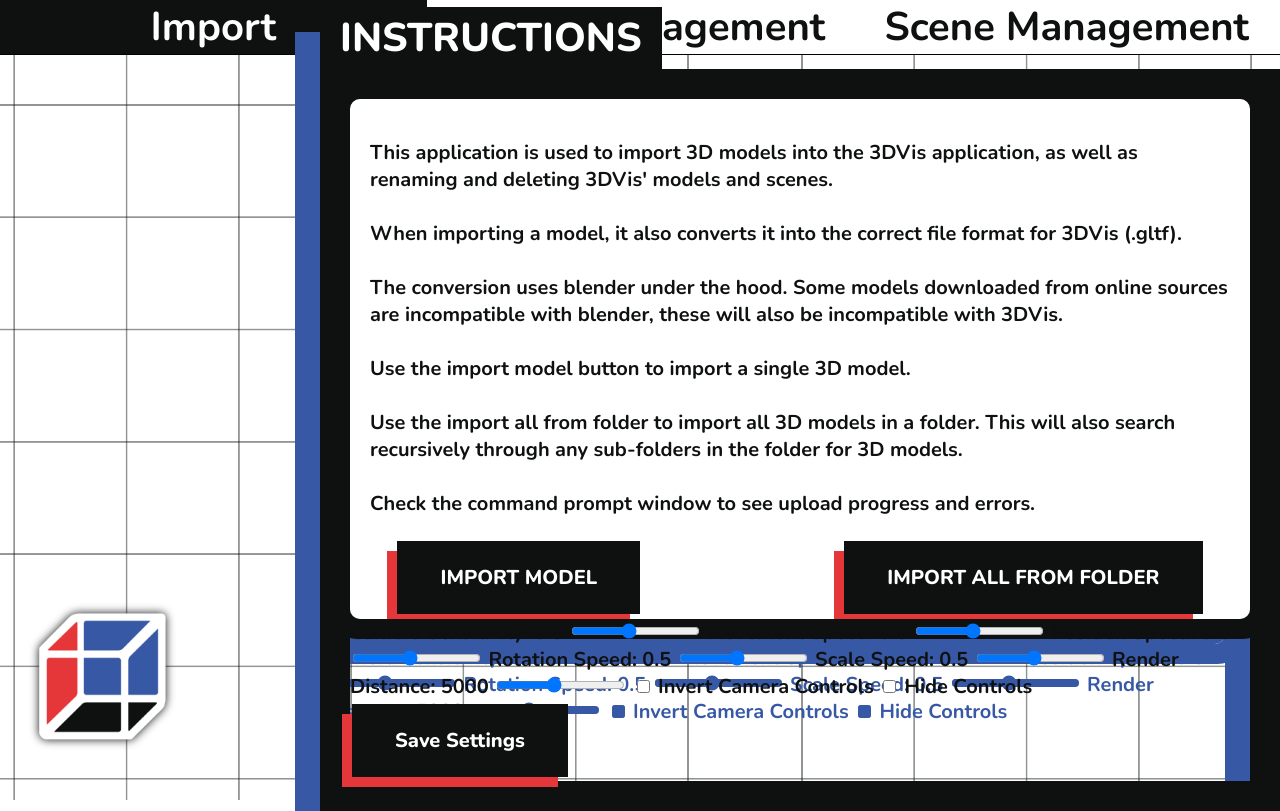
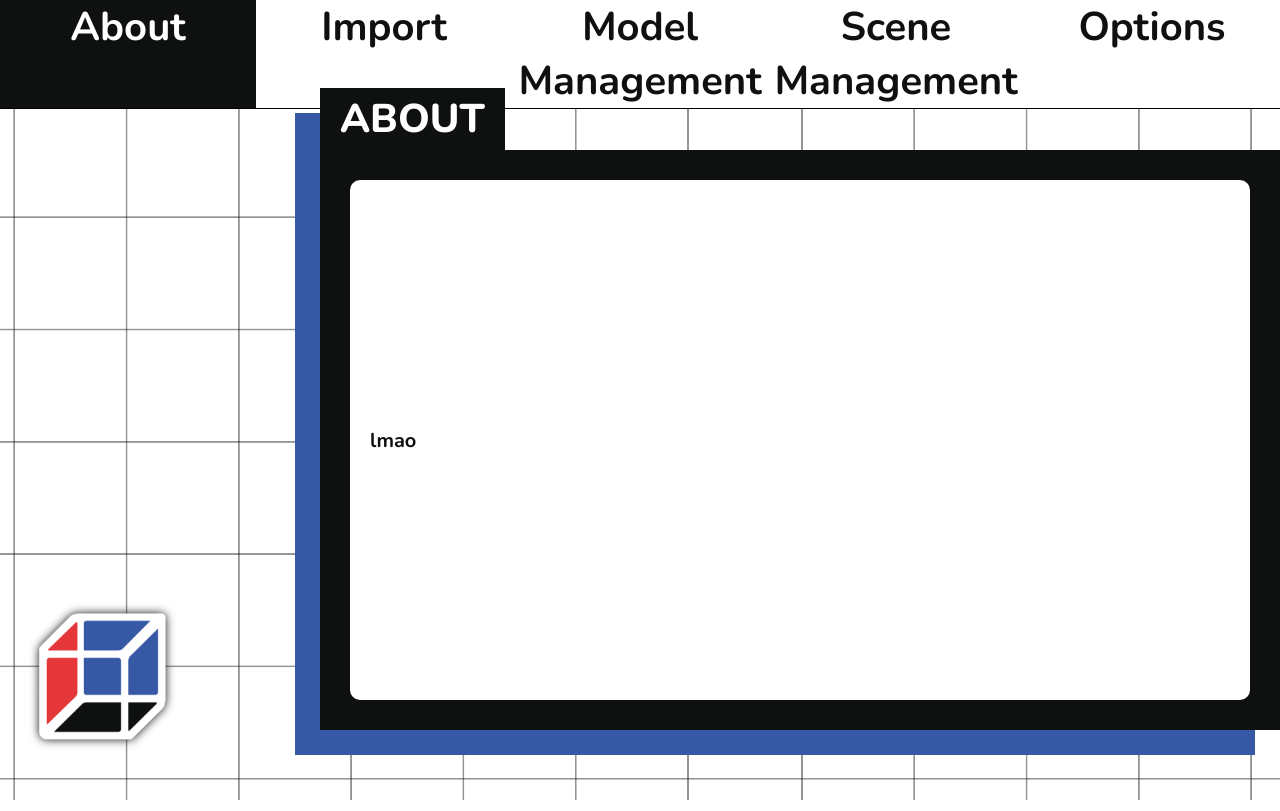
Before and after one commit to HoboJoe2/3DVisCompanion, a Flask app: page / in a window 1280 px wide. Run offline with Flask 3, Linux system fonts and the light colour scheme; parts of the project's set-up code (start-up, migrations or seed data) failed here and were passed over; some libraries are stand-ins or nearby versions.

Commit message:
new tabs

```diff
--- a/src/templates/index.html
+++ b/src/templates/index.html
@@ -11,16 +11,33 @@
 </head>
 <body>
     <ul class="tabs">
-        <li data-tab-target="#import" class="active tab">Import</li>
+        <li data-tab-target="#about" class="active tab">About</li>
+        <li data-tab-target="#import" class="tab">Import</li>
         <li data-tab-target="#model_management" class="tab">Model Management</li>
         <li data-tab-target="#scene_management" class="tab">Scene Management</li>
+        <li data-tab-target="#options" class="tab">Options</li>
     </ul>
     <div class="bg"></div>
     <img src="{{ url_for('static',filename='3DVis-transparent.png') }}">
     <p id="status"></p>
     <div class="tab-contents">
 
-        <div id="import" data-tab-content class="active">
+        <div id="about" data-tab-content class="active">
+            <div class="vertical">
+                <div class="horizontal relative">
+                    <div class="nice">
+                        <h1>ABOUT</h1>
+                        <div class="inner">
+                            <p>
+                                lmao
+                            </p>
+                        </div>
+                    </div>
+                </div>
+            </div>
+        </div>
+
+        <div id="import" data-tab-content>
             <div class="vertical">
                 <div class="horizontal relative">
                     <div class="nice">
@@ -48,37 +65,6 @@
                                     <button type="submit" id="importAllButton">IMPORT ALL FROM FOLDER</button>
                                 </form>
                             </div>
-                        </div>
-                        <div class="settings-container">
-                            <label for="cameraSensitivity">Camera Sensitivity: <span id="cameraSensitivityValue">0.5</span></label>
-                            <input type="range" id="cameraSensitivity" min="0.1" max="1" step="0.01" value="0.5" oninput="$('#cameraSensitivityValue').text(this.value)">
-
-                            <label for="movementSpeed">Movement Speed: <span id="movementSpeedValue">0.5</span></label>
-                            <input type="range" id="movementSpeed" min="0.1" max="1" step="0.01" value="0.5" oninput="$('#movementSpeedValue').text(this.value)">
-
-                            <label for="positionSpeed">Position Speed: <span id="positionSpeedValue">0.5</span></label>
-                            <input type="range" id="positionSpeed" min="0.1" max="1" step="0.01" value="0.5" oninput="$('#positionSpeedValue').text(this.value)">
-
-                            <label for="rotationSpeed">Rotation Speed: <span id="rotationSpeedValue">0.5</span></label>
-                            <input type="range" id="rotationSpeed" min="0.1" max="1" step="0.01" value="0.5" oninput="$('#rotationSpeedValue').text(this.value)">
-
-                            <label for="scaleSpeed">Scale Speed: <span id="scaleSpeedValue">0.5</span></label>
-                            <input type="range" id="scaleSpeed" min="0.1" max="1" step="0.01" value="0.5" oninput="$('#scaleSpeedValue').text(this.value)">
-
-                            <label for="renderDistance">Render Distance: <span id="renderDistanceValue">5000</span></label>
-                            <input type="range" id="renderDistance" min="1000" max="10000" step="1" value="5000" oninput="$('#renderDistanceValue').text(this.value)">
-
-                            <label>
-                                <input type="checkbox" id="invertCameraControls">
-                                Invert Camera Controls
-                            </label>
-
-                            <label>
-                                <input type="checkbox" id="hideControls">
-                                Hide Controls
-                            </label>
-
-                            <button id="saveButton">Save Settings</button>
                         </div>
                     </div>
                 </div>
@@ -147,6 +133,52 @@
             </div>
         </div>
 
+        <div id="options" data-tab-content>
+            <div class="vertical">
+                <div class="horizontal relative">
+                    <div class="nice">
+                        <div class="corners">
+                            <div class="inner">
+                                <h1>OPTIONS</h1>
+                                <div class="settings-container">
+                                    <label for="cameraSensitivity">Camera Sensitivity: <span id="cameraSensitivityValue">0.5</span></label>
+                                    <input type="range" id="cameraSensitivity" min="0.1" max="1" step="0.01" value="0.5" oninput="$('#cameraSensitivityValue').text(this.value)">
+
+                                    <label for="movementSpeed">Movement Speed: <span id="movementSpeedValue">0.5</span></label>
+                                    <input type="range" id="movementSpeed" min="0.1" max="1" step="0.01" value="0.5" oninput="$('#movementSpeedValue').text(this.value)">
+
+                                    <label for="positionSpeed">Position Speed: <span id="positionSpeedValue">0.5</span></label>
+                                    <input type="range" id="positionSpeed" min="0.1" max="1" step="0.01" value="0.5" oninput="$('#positionSpeedValue').text(this.value)">
+
+                                    <label for="rotationSpeed">Rotation Speed: <span id="rotationSpeedValue">0.5</span></label>
+                                    <input type="range" id="rotationSpeed" min="0.1" max="1" step="0.01" value="0.5" oninput="$('#rotationSpeedValue').text(this.value)">
+
+                                    <label for="scaleSpeed">Scale Speed: <span id="scaleSpeedValue">0.5</span></label>
+                                    <input type="range" id="scaleSpeed" min="0.1" max="1" step="0.01" value="0.5" oninput="$('#scaleSpeedValue').text(this.value)">
+
+                                    <label for="renderDistance">Render Distance: <span id="renderDistanceValue">5000</span></label>
+                                    <input type="range" id="renderDistance" min="1000" max="10000" step="1" value="5000" oninput="$('#renderDistanceValue').text(this.value)">
+
+                                    <label>
+                                        <input type="checkbox" id="invertCameraControls">
+                                        Invert Camera Controls
+                                    </label>
+
+                                    <label>
+                                        <input type="checkbox" id="hideControls">
+                                        Hide Controls
+                                    </label>
+
+                                    <button id="saveButton">Save Settings</button>
+                                </div>
+                                </table>
+                            </div>
+                        </div>
+                    </div>
+                </div>
+            </div>
+        </div>
+
     </div>
 </body>
 </html>
```
